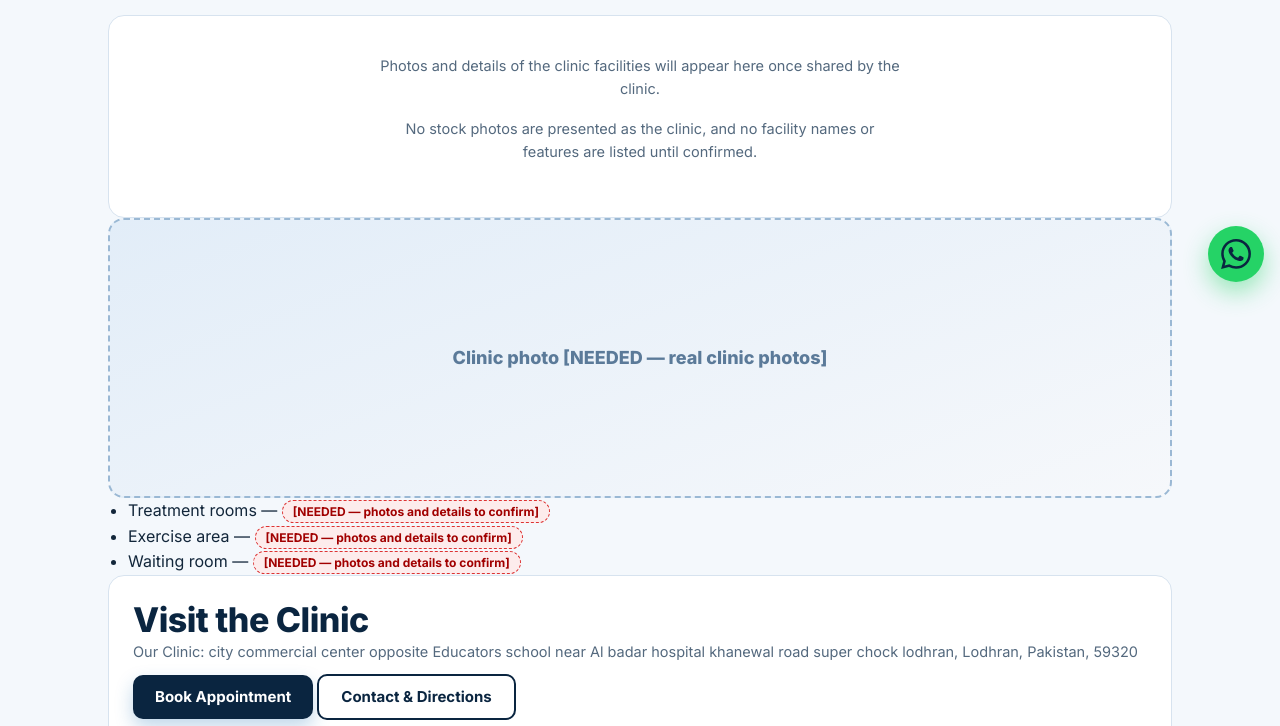
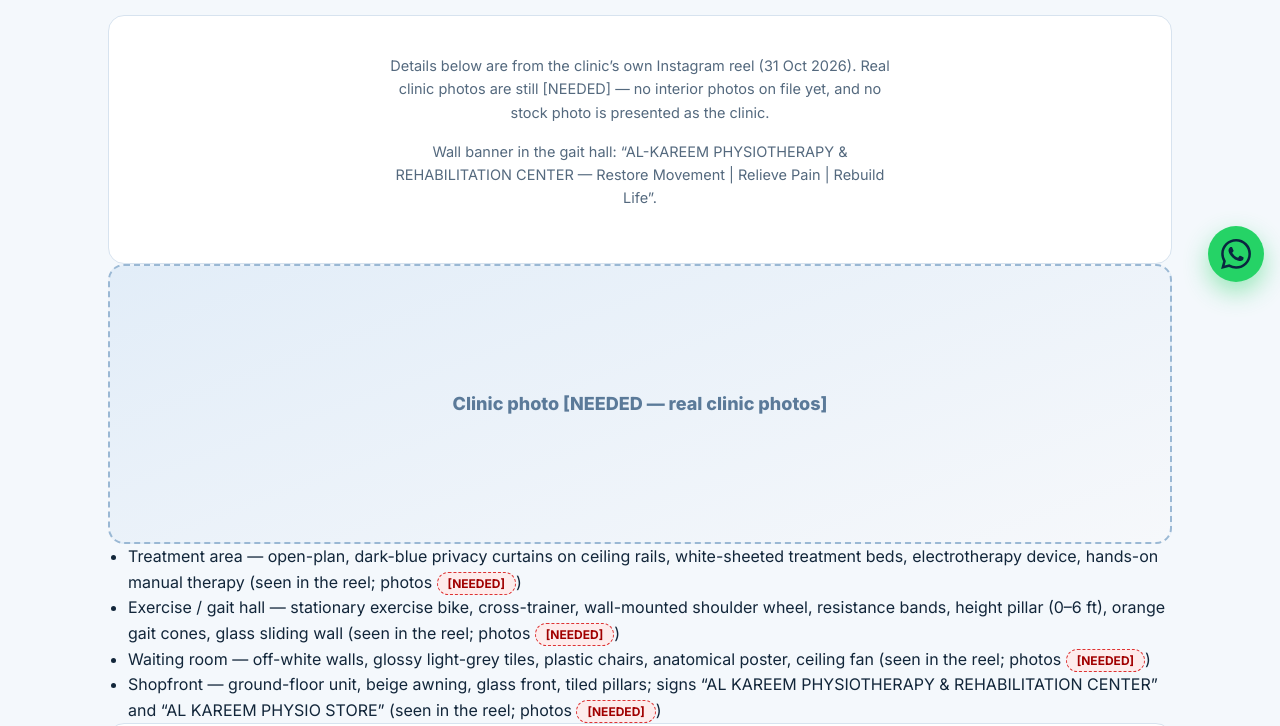
Before and after one commit to malik900/al-kareem-physiotherapy-prototype, a plain HTML site: page facilities.html in a window 1280 px wide. Shown: the part 434-1160 px from the top of the page. Drawn offline with Linux system fonts and the light colour scheme.

Commit message:
Add real fees and clinic interior details from the reel

```diff
--- a/facilities.html
+++ b/facilities.html
@@ -148,14 +148,15 @@
       <h2>Recovery Environment</h2>
     </div>
     <div class="empty-state panel">
-      <p>Photos and details of the clinic facilities will appear here once shared by the clinic.</p>
-      <p>No stock photos are presented as the clinic, and no facility names or features are listed until confirmed.</p>
+      <p>Details below are from the clinic&rsquo;s own Instagram reel (31 Oct 2026). Real clinic photos are still [NEEDED] &mdash; no interior photos on file yet, and no stock photo is presented as the clinic.</p>
+      <p>Wall banner in the gait hall: &ldquo;AL-KAREEM PHYSIOTHERAPY &amp; REHABILITATION CENTER &mdash; Restore Movement | Relieve Pain | Rebuild Life&rdquo;.</p>
     </div>
     <div class="photo-box" role="img" aria-label="Clinic photo needed">Clinic photo [NEEDED &mdash; real clinic photos]</div>
     <ul class="needed-list">
-      <li>Treatment rooms &mdash; <span class="needed">[NEEDED &mdash; photos and details to confirm]</span></li>
-      <li>Exercise area &mdash; <span class="needed">[NEEDED &mdash; photos and details to confirm]</span></li>
-      <li>Waiting room &mdash; <span class="needed">[NEEDED &mdash; photos and details to confirm]</span></li>
+      <li>Treatment area &mdash; open-plan, dark-blue privacy curtains on ceiling rails, white-sheeted treatment beds, electrotherapy device, hands-on manual therapy (seen in the reel; photos <span class="needed">[NEEDED]</span>)</li>
+      <li>Exercise / gait hall &mdash; stationary exercise bike, cross-trainer, wall-mounted shoulder wheel, resistance bands, height pillar (0&ndash;6 ft), orange gait cones, glass sliding wall (seen in the reel; photos <span class="needed">[NEEDED]</span>)</li>
+      <li>Waiting room &mdash; off-white walls, glossy light-grey tiles, plastic chairs, anatomical poster, ceiling fan (seen in the reel; photos <span class="needed">[NEEDED]</span>)</li>
+      <li>Shopfront &mdash; ground-floor unit, beige awning, glass front, tiled pillars; signs &ldquo;AL KAREEM PHYSIOTHERAPY &amp; REHABILITATION CENTER&rdquo; and &ldquo;AL KAREEM PHYSIO STORE&rdquo; (seen in the reel; photos <span class="needed">[NEEDED]</span>)</li>
     </ul>
   </section>
   <section class="panel">
```
Also changed, not shown: book.html (+2 -2 lines).
